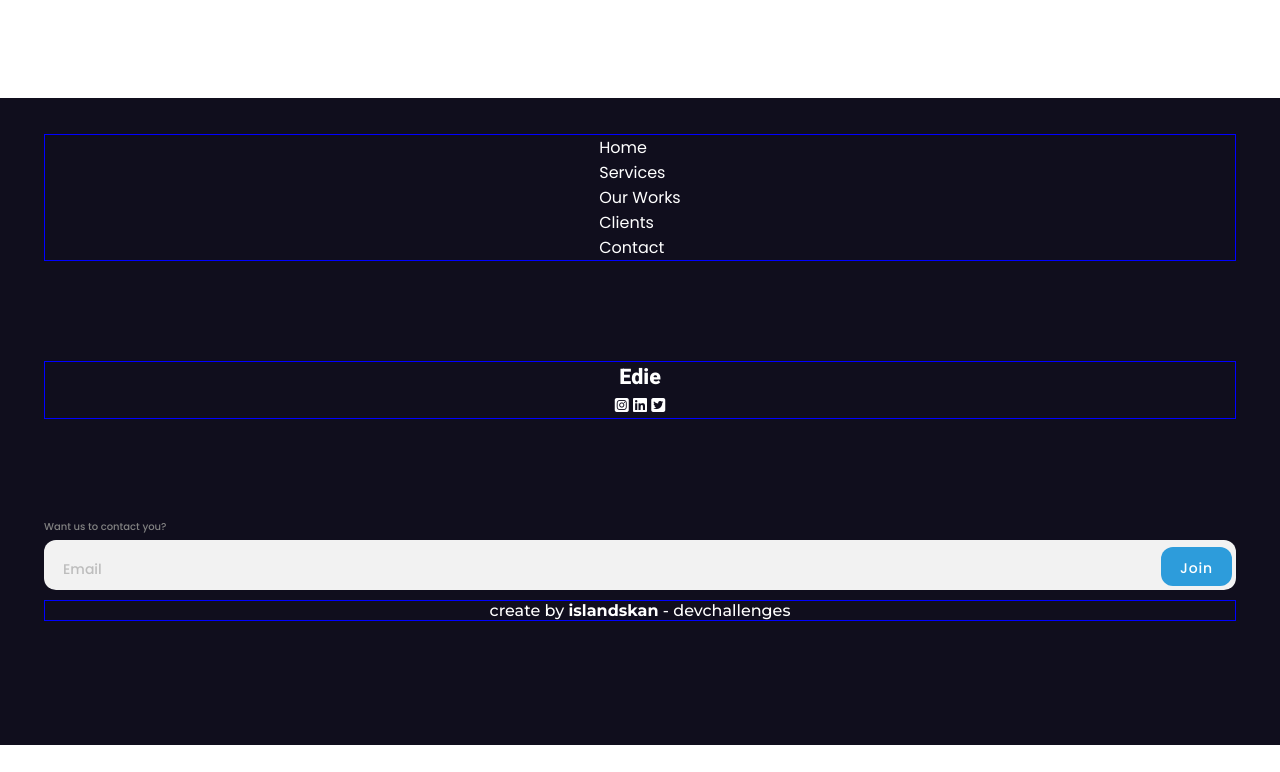
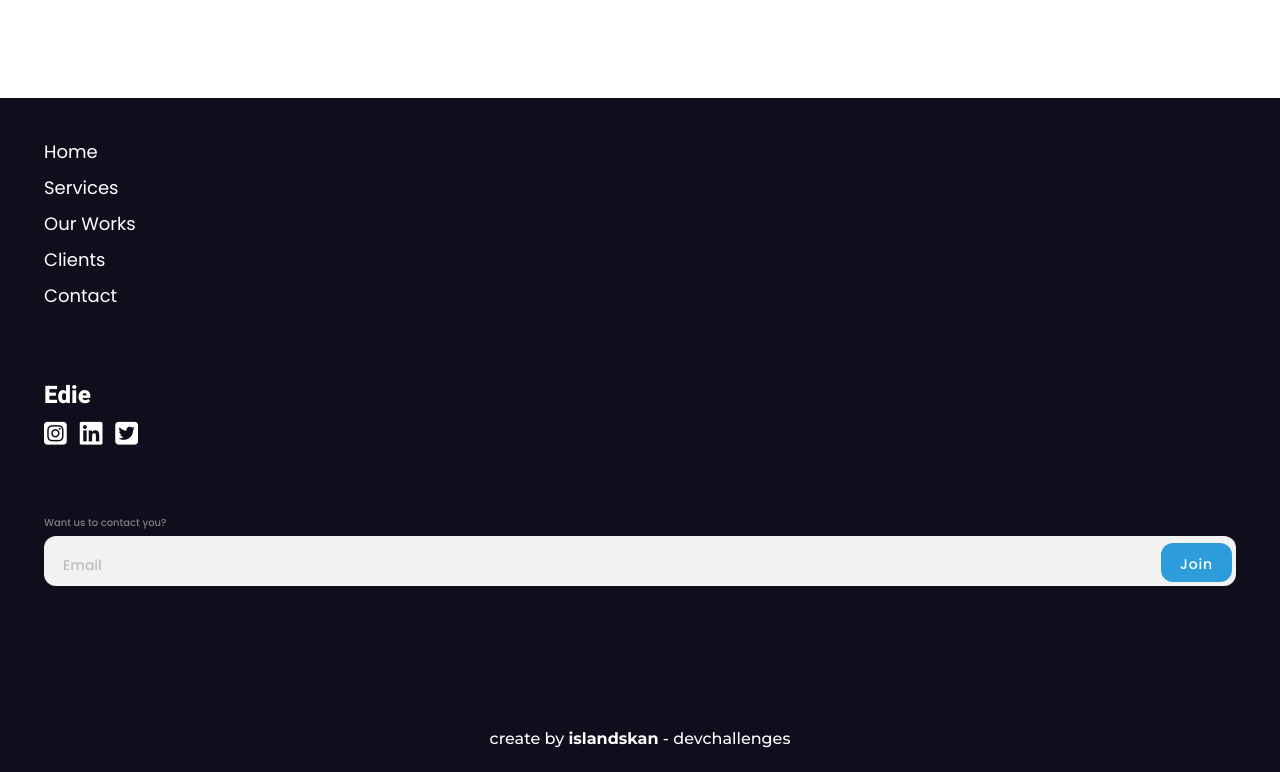
Before and after one commit to islandskan/devchallenges-responsive-edie-homepage, a plain HTML site: page index.html in a window 1280 px wide. Shown: the part 4493-5265 px from the top of the page. Before the commit the page ends 5238 px from the top, so only its background shows below. Drawn offline with Linux system fonts and the light colour scheme.

Commit message:
style footer links, icons, and input field

```diff
--- a/styles/style.css
+++ b/styles/style.css
@@ -40,7 +40,7 @@ section {
     margin-bottom: 100px;
 }
 
-section:not(.hero) {
+section:not(.hero, .footer__menu, .footer__social, .footer__txt) {
     border: 1px solid blue;
 }
 
@@ -229,9 +229,46 @@ form button {
         color: white;
     }
 
+    .footer__menu,
+    .footer__social {
+        align-items: flex-start;
+    }
+
+    .footer__menu {
+        margin-bottom: 64px;
+    }
+
+    .footer__menu ul {
+        font-weight: 400;
+        font-size: 18px;
+        line-height: 36px;
+    }
+
+    .footer__logo {
+        margin-bottom: 8px;
+    }
+
+    .footer__social {
+        margin-bottom: 65px;
+    }
+
+    .footer__social--icons {
+        max-width: 94px;
+        width: 100%;
+        display: flex;
+        justify-content: space-between;
+    }
+
+    .footer__social--icons a i {
+        font-size: 26px;
+    }
+
     .footer__txt {
         font-family: 'Montserrat', sans-serif;
         font-weight: 500;
+        margin-bottom: 0;
+        height: 152px;
+        justify-content: flex-end;
     }
 
     .footer__txt--link {
@@ -239,7 +276,7 @@ form button {
     }
 
     .footer__logo {
-        font-size: 2rem;
+        font-size: 36px;
     }
 }
 
```
